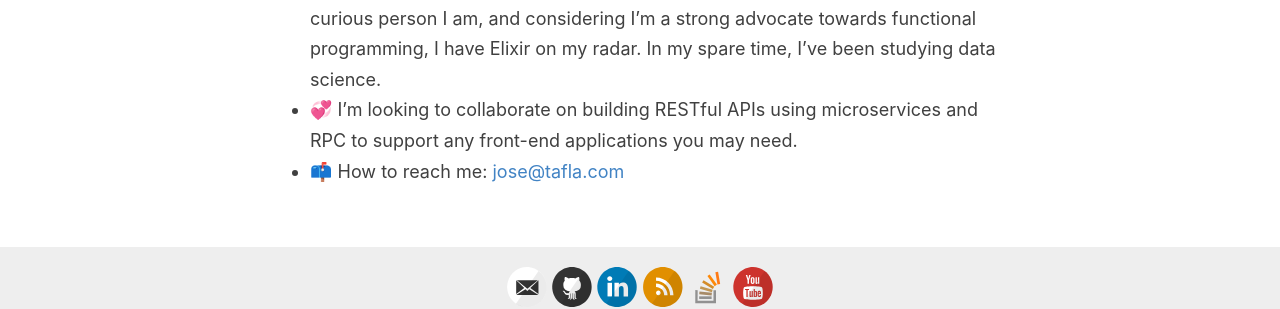
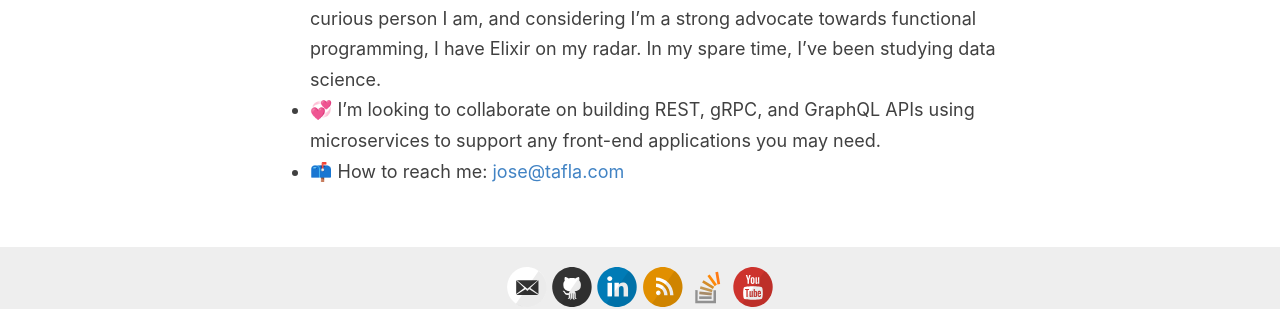
Before and after one commit to taflaj/taflaj.github.io, a Jekyll site: the page built from _pages/about.md, in a window 1280 px wide. Shown: the part 1297-1606 px from the top of the page. Built offline with Jekyll 4.4.1, drawn with Linux system fonts in a browser that asks for light colours.

Commit message:
Added GraphQL to skillset.

```diff
--- a/_pages/about.md
+++ b/_pages/about.md
@@ -12,5 +12,5 @@ Hi! Welcome to my blog, where curiosity meets exploration and ideas take flight.
   - As the primary point of contact for my teams and initiatives, I've led cross-functional teams concurrently, negotiated scope and managed stakeholder expectations, and ensured successful delivery within specified schedules, budgets, and quality constraints. I've collaborated closely with business owners to define solution objectives, requirements, and priorities, always aiming to deliver the highest value and address their most pressing business needs.
   - Throughout my career, I've facilitated meetings with project stakeholders, including C-level executives, and prepared thorough status reports. I've coordinated efforts with areas such as Infrastructure, DevOps, Software Engineering & Application Development, Quality, Enterprise Architecture, Customer Success, and vendors. I've also been an active member of the corporate PMO, defining standards and processes, improving existing processes, and finding new ways to increase benefits for customers.
 - 💻 As a developer, I’m constantly improving on my Python and Go skills, using [Advent of Code](https://adventofcode.com/) as inspiration and to keep my mind sharp. I'm also looking forward to learning Rust and Codility, depending on my next endeavor. Being the curious person I am, and considering I'm a strong advocate towards functional programming, I have Elixir on my radar. In my spare time, I've been studying data science.
-- 💞️ I’m looking to collaborate on building RESTful APIs using microservices and RPC to support any front-end applications you may need.
+- 💞️ I’m looking to collaborate on building REST, gRPC, and GraphQL APIs using microservices to support any front-end applications you may need.
 - 📫 How to reach me: <jose@tafla.com>
```
